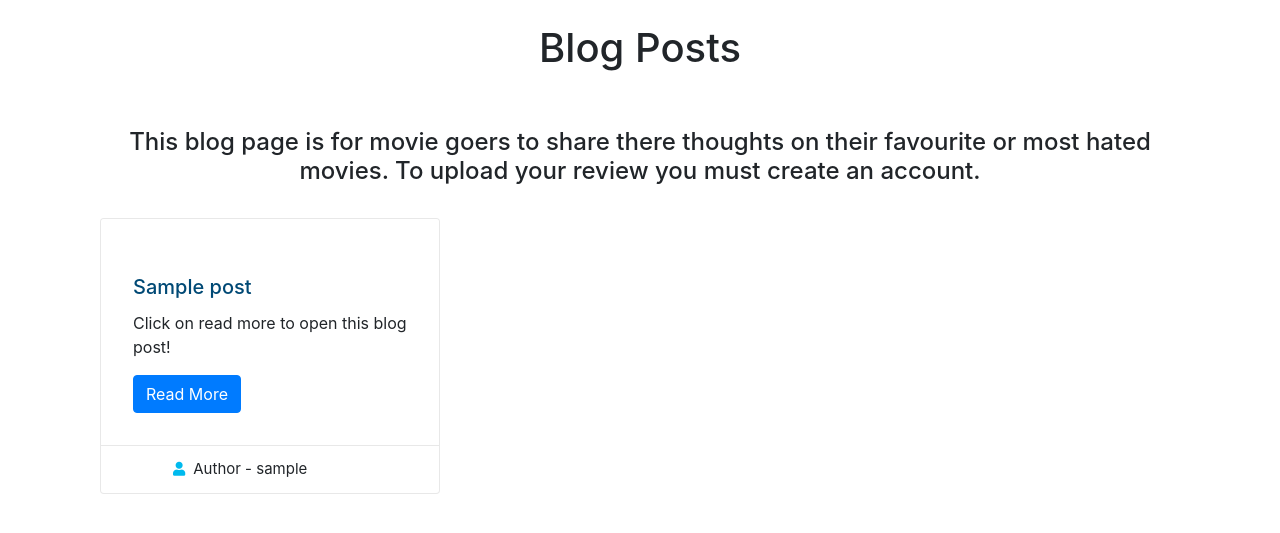
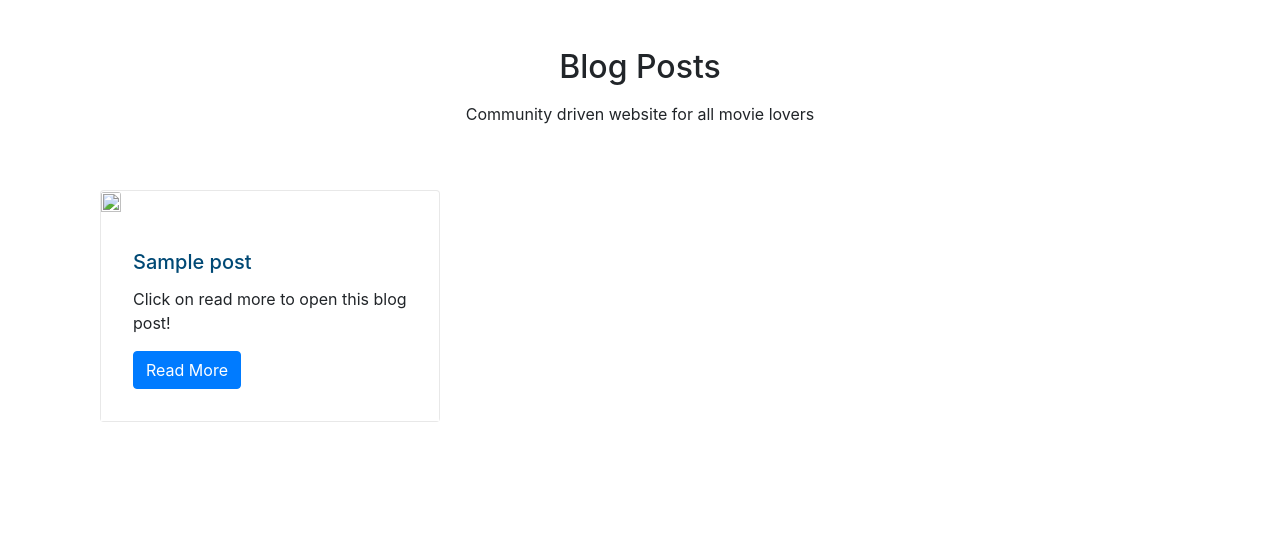
Before and after one commit to ConorBevan/MovieWarsBlog, a Django app: page / in a window 1280 px wide. Shown: the part 56-589 px from the top of the page. Run offline with Django 3.2, Linux system fonts and the light colour scheme; tables that the repository leaves empty hold one stand-in row (values such as "Sample post"); some libraries are stand-ins or nearby versions.

Commit message:
styling my blog

```diff
--- a/static/css/style.css
+++ b/static/css/style.css
@@ -6,36 +6,14 @@
     padding: 0;
     height: 100%;
 }
-.card-style2 .card-img {
-    position: relative;
-    display: block;
-    background: #ffffff;
-    overflow: hidden;
-    border-radius: 0.25rem;
-    border-bottom-right-radius: 0;
-    border-bottom-left-radius: 0;
+
+.card-style2 .card-img img {
+    height: fit-content;
+    width: fit-content;
 }
-.card-style2 .card-img img {
-    transition: all 0.3s linear 0s;
-}
+
 .card-style2:hover .card-img img {
     transform: scale(1.05);
-}
-.card-style2 .date {
-    position: absolute;
-    right: 30px;
-    top: 30px;
-    z-index: 1;
-    color: #16bae1;
-    overflow: hidden;
-    padding-bottom: 10px;
-    line-height: 24px;
-    text-align: center;
-    border: 2px solid #ededed;
-    display: inline-block;
-    background-color: #ffffff;
-    text-transform: uppercase;
-    border-radius: 0.25rem;
 }
 
 .card-style2 .card-body {
@@ -44,40 +22,15 @@
     background: #ffffff;
     padding: 2rem;
 }
+
 .card-style2 .card-body h3 {
     margin-bottom: 0.8rem;
 }
+
 .card-style2 .card-body h3 a {
     color: #004975;
 }
+
 .card-style2 .card-body h3 a:hover {
     color: #00baee;
 }
-.card-style2 .card-footer {
-    border-top: 1px solid rgba(0, 0, 0, 0.09);
-    background: transparent;
-    padding-right: 2rem;
-    padding-left: 2rem;
-    -ms-flex-align: end;
-    align-items: flex-end;
-}
-.card-style2 .card-footer ul {
-    display: flex;
-    justify-content: space-between;
-    list-style: none;
-    margin-bottom: 0;
-}
-.card-style2 .card-footer ul li {
-    font-size: 15px;
-}
-.card-style2 .card-footer ul li a {
-    color: #394952;
-}
-.card-style2 .card-footer ul li a:hover {
-    color: #00baee;
-}
-.card-style2 .card-footer ul li i {
-    color: #00baee;
-    font-size: 14px;
-    margin-right: 8px;
-}
--- a/templates/home.html
+++ b/templates/home.html
@@ -4,18 +4,22 @@
 {% block content %}
 
 <section>
+    <!-- Jumbotron -->
+    <div id="intro" class="p-5 text-center">
+        <h1 class="mb-3 h2">Blog Posts</h1>
+        <p class="mb-3">Community driven website for all movie lovers</p>
+    </div>
+    <!-- Jumbotron -->
+    </header>
     <div class="container">
-        <div class="text-center">
-            <h1 class="p-4 text-black">Blog Posts</h1>
-            <h4 class="p-4 text-black">This blog page is for movie goers to share there thoughts on their favourite or most hated movies. To upload your review you must create an account.</h4>
-        </div>
         <div class="row">
             {% for post in object_list %}
-            <div class="col-lg-4 col-md-6 mb-2-6">
+            <div class="col-lg-4 col-md-6 mb-4">
                 <article class="card card-style2">
                     <div class="card-img">
                         {% if "placeholder" in post.featured_image.url %}
-                        <img class="card-img-top" src="https://tilt.goombastomp.com/wp-content/uploads/2017/05/Star-Wars-Lightsaber-Duels-Ranked.jpg">
+                        <img class="card-img-top"
+                            src="https://tilt.goombastomp.com/wp-content/uploads/2017/05/Star-Wars-Lightsaber-Duels-Ranked.jpg">
                         {% else %}
                         <img class="card-img-top" src="{{ post.featured_image.url }}">
                         {% endif %}
@@ -24,11 +28,6 @@
                         <h3 class="h5"><a href="{% url 'blog-detail' post.pk %}">{{ post.title }}</a></h3>
                         <p class="display-30">Click on read more to open this blog post!</p>
                         <a href="{% url 'blog-detail' post.pk %}" class="read-more btn btn-primary">Read More</a>
-                    </div>
-                    <div class="card-footer">
-                        <ul>
-                            <li><i class="fas fa-user"></i>Author - {{ post.author }}</li>
-                        </ul>
                     </div>
                 </article>
             </div>
```
